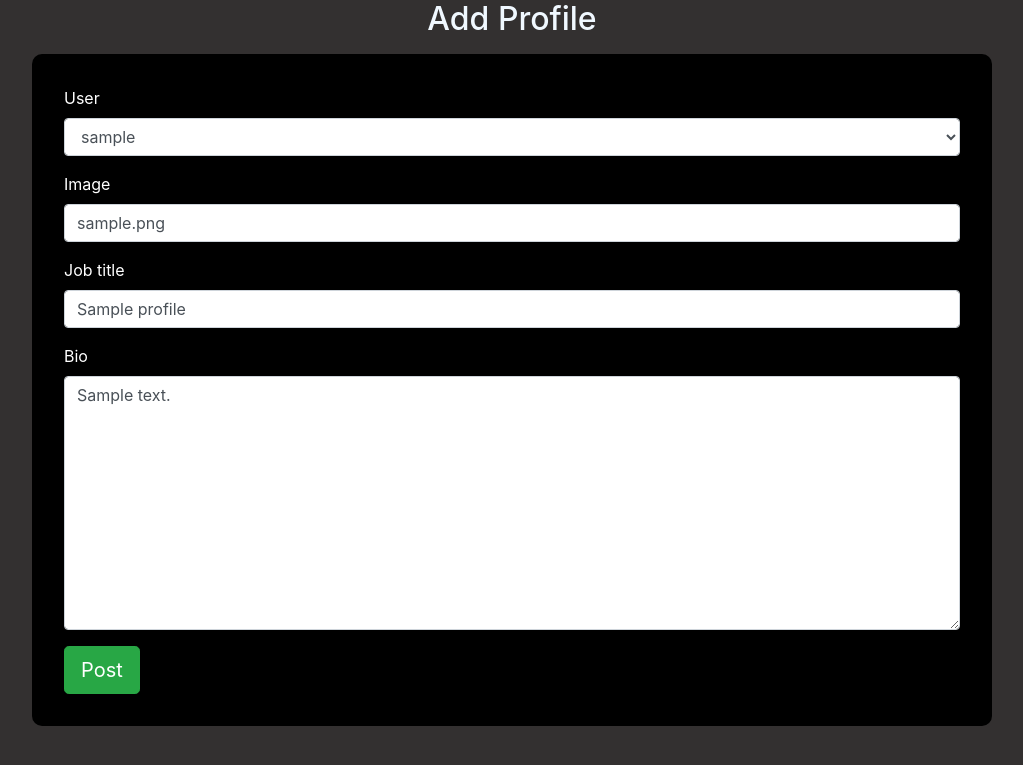
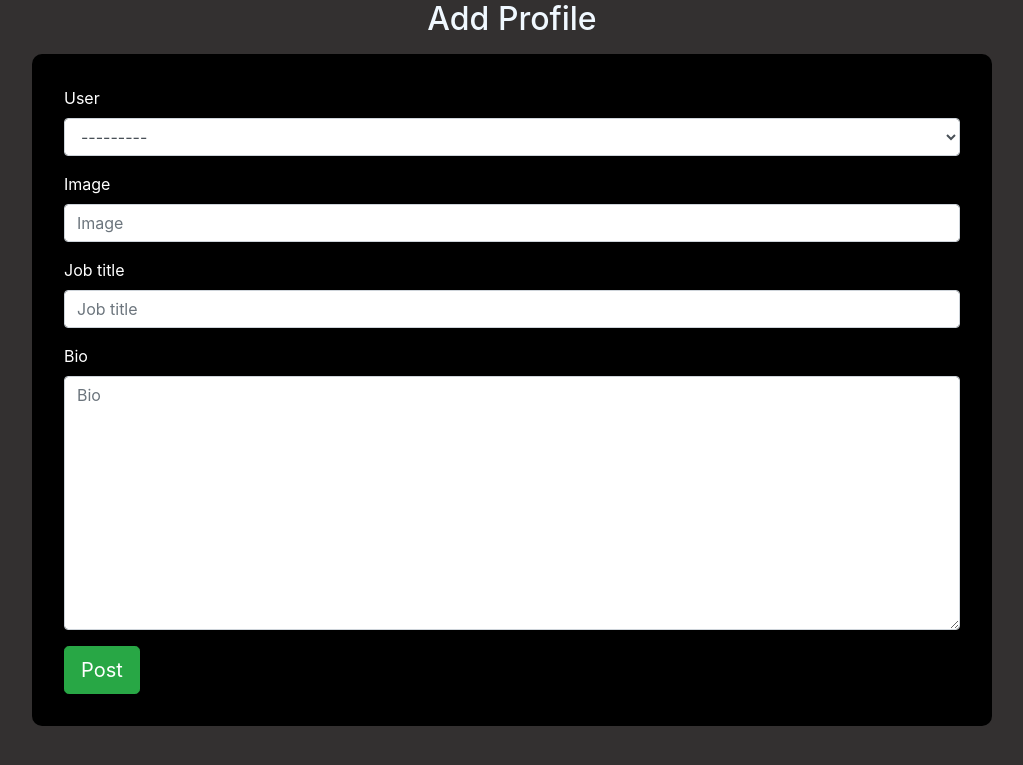
Before and after one commit to Joseph-Wairimu/awards, a Django app: page /rate/edit_profile/ in a window 1280 px wide. Shown: the top 765 px of the page, without its empty margins (128-1151 px from the left). Run offline with Django 4.2, Linux system fonts and the light colour scheme; a user stored in the database is signed in; tables that the repository leaves empty hold one stand-in row (values such as "Sample post"); some libraries are stand-ins or nearby versions; some web fonts are replaced.

```diff
--- a/rate/models.py
+++ b/rate/models.py
@@ -17,3 +17,13 @@ class Profile(models.Model):
         self.save()
     def delete_profile(self):
         self.delete()
+
+    def update_bio(self,bio):
+        self.bio = bio
+        self.save()
+    def update_job_title(self,job_title):
+        self.job_title = job_title
+        self.save()
+    def update_image(self,image):
+        self.image = image
+        self.save()
--- a/rate/templates/edit_profile.html
+++ b/rate/templates/edit_profile.html
@@ -29,7 +29,7 @@
 
 
     <h2 class="text-center">Add Profile</h2>
-    <form  class="me" action="{%url 'new-post'%}" method="post" enctype="multipart/form-data">
+    <form  class="me" action="{%url 'profile'%}" method="post" enctype="multipart/form-data">
         {%csrf_token%}
 
         {% bootstrap_form form%}
--- a/rate/urls.py
+++ b/rate/urls.py
@@ -1,9 +1,12 @@
 from django.urls import path
 from . import views
-
+from django.conf import settings
+from django.conf.urls.static import static
 
 urlpatterns = [
     path('', views.index, name='index'),
     path('rate/profile/', views.profile, name='profile'),
     path('rate/edit_profile/', views.edit_profile, name='edit_profile'),
 ]
+if settings.DEBUG:
+    urlpatterns+= static(settings.MEDIA_URL, document_root = settings.MEDIA_ROOT)
--- a/rate/views.py
+++ b/rate/views.py
@@ -28,14 +28,22 @@ def profile(request):
     }
     return render(request, 'profile.html', context)
 
+
+
 def edit_profile(request):
-    current_user = request.user
-    profile = Profile.objects.filter(user=current_user).first()
-    if request.method == 'POST':
-        form =  ProfileUpdateForm(request.POST, request.FILES)
-        if form.is_valid():
-            form.save()
-            return redirect('profile')
-    else:
-        form = ProfileUpdateForm(instance=profile)
-    return render(request, 'edit_profile.html', {'form': form})
+
+   user = request.user
+   user = Profile.objects.get_or_create(user= request.user)
+   bio = Profile.objects.get(user= request.user)
+   image = Profile.objects.get(user= request.user)
+   job_title = Profile.objects.get(user= request.user)
+   if request.method == 'POST':
+         form = ProfileUpdateForm(request.POST, request.FILES)
+         if form.is_valid():
+              profile = form.save(commit=False)
+              profile.user = user
+              profile.save()
+         return redirect('profile')
+   else:
+            form = ProfileUpdateForm()
+   return render(request, 'edit_profile.html', {"form": form, "user": user, "bio": bio, "image": image , "job_title": job_title})
```
Also changed, not shown: rate/templates/index.html (+6 -2 lines).
